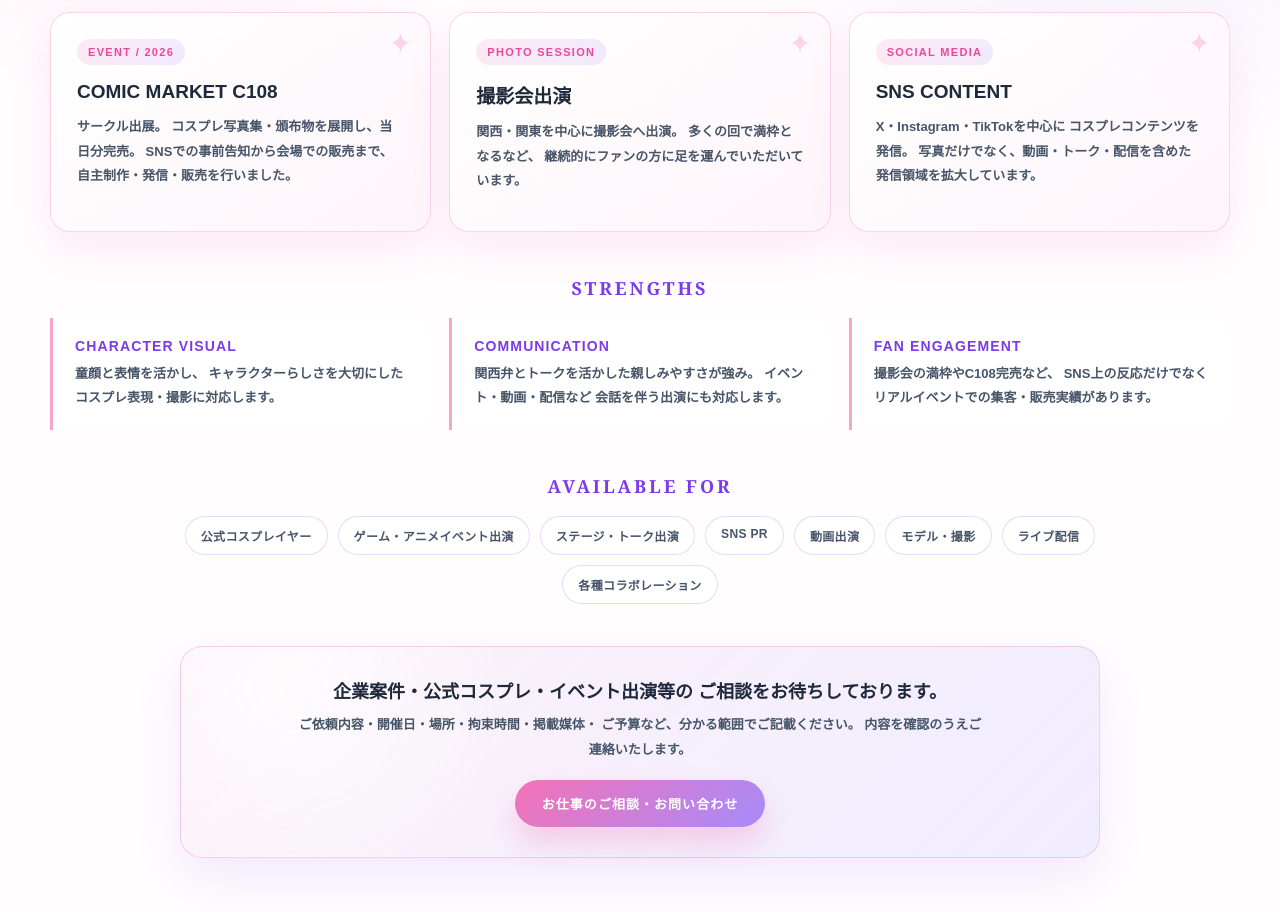
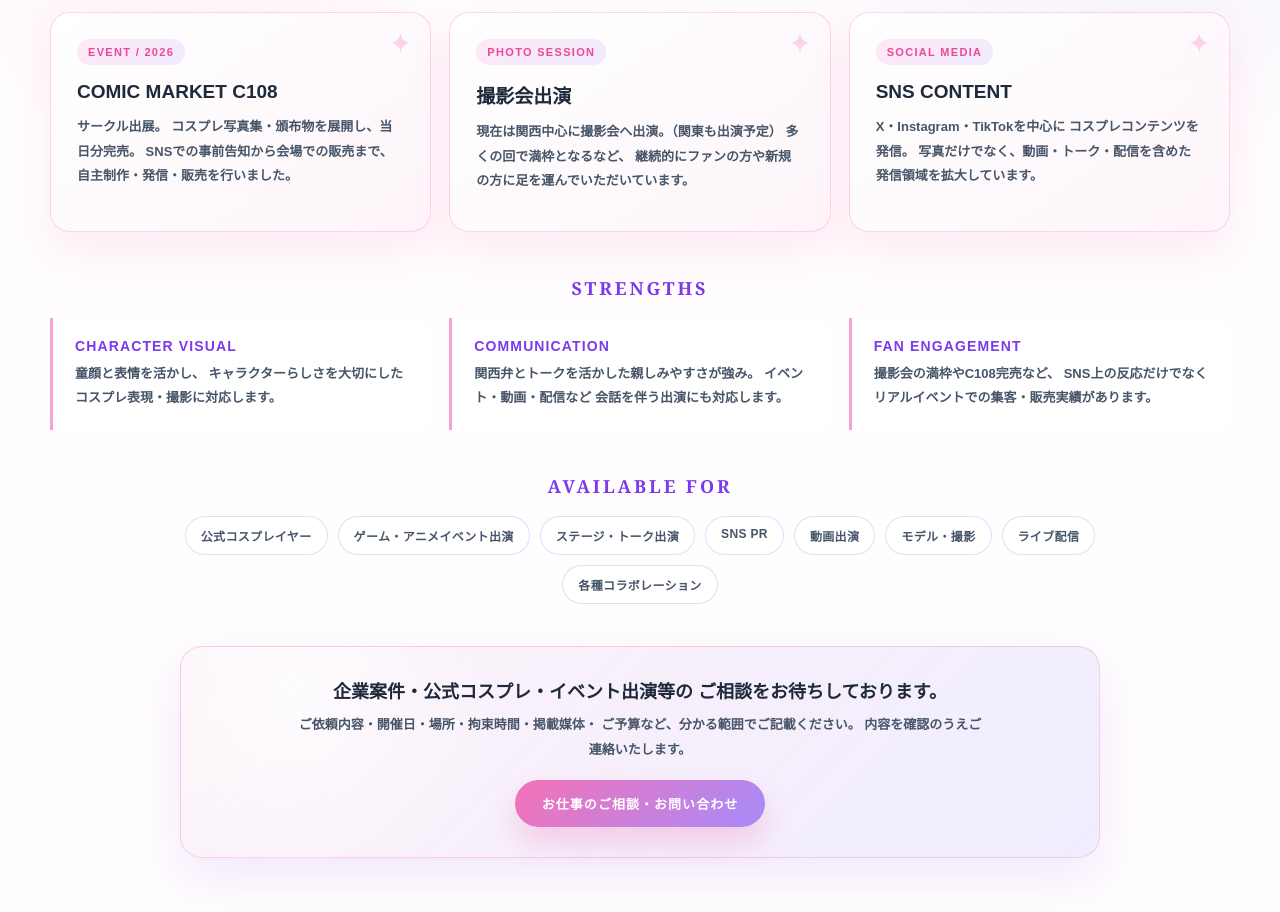
Before and after one commit to riariariaofficial-art/ria-cosplay-homepage, a plain HTML site: page index.html in a window 1280 px wide. Shown: the part 1860-2772 px from the top of the page. Drawn offline with Linux system fonts and the light colour scheme.

Commit message:
Warksの文章を少し変更

```diff
--- a/index.html
+++ b/index.html
@@ -2228,9 +2228,9 @@
         <h3>撮影会出演</h3>
 
         <p>
-          関西・関東を中心に撮影会へ出演。
+          現在は関西中心に撮影会へ出演。（関東も出演予定）
           多くの回で満枠となるなど、
-          継続的にファンの方に足を運んでいただいています。
+          継続的にファンの方や新規の方に足を運んでいただいています。
         </p>
       </article>
 
```
